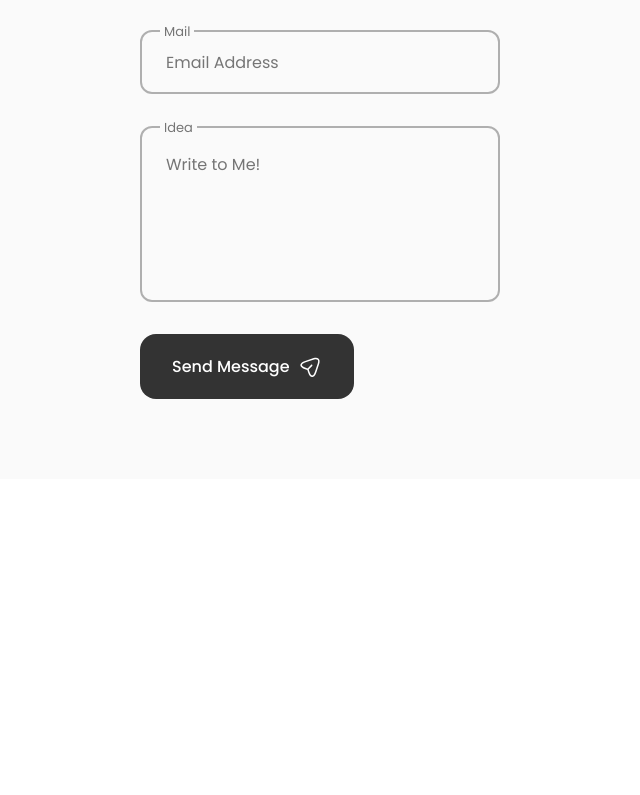
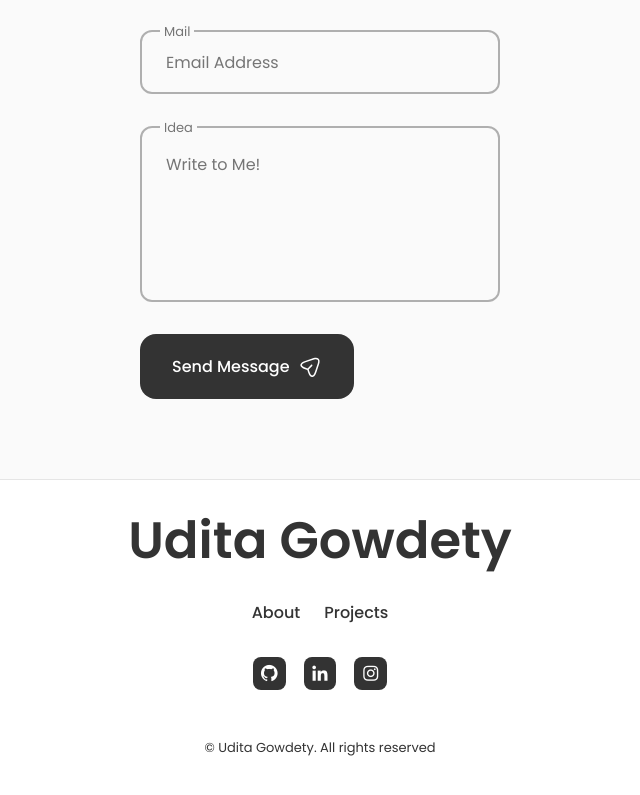
Before and after one commit to uditagowdety/react-portfolio, a React (Vite) app: page / in a window 1280 px wide. Shown: the part 2160-2955 px from the top of the page, without its empty margins (320-960 px from the left). Before the commit the page ends 2639 px from the top, so only its background shows below. Built offline with nearby package versions, Linux system fonts and the light colour scheme.

Commit message:
footer done

```diff
--- a/src/App.jsx
+++ b/src/App.jsx
@@ -6,6 +6,7 @@
 import Skills from "./components/skills/Skills";
 import Qualification from "./components/qualification/Qualification";
 import Contact from "./components/contact/Contact";
+import Footer from "./components/footer/Footer";
 
 const App =() => {
 
@@ -19,6 +20,7 @@
         <Skills />
         <Qualification />
         <Contact />
+        <Footer />
       </main>
     </>
   )
--- /dev/null
+++ b/src/components/footer/Footer.jsx
@@ -0,0 +1,39 @@
+import React from 'react'
+import "./footer.css"
+
+const Footer = () => {
+  return (
+    <footer className="footer">
+        <div className="footer__container container">
+            <h1 className="footer__title">Udita Gowdety</h1>
+            <ul className="footer__list">
+                <li>
+                    <a href="#about" className="footer__link">About</a>
+                </li>
+
+                <li>
+                    <a href="#portfolio" className="footer__link">Projects</a>
+                </li>
+            </ul>
+
+            <div className="footer__social">
+                <a href="https://github.com/uditagowdety" className="footer__social-link" target='_blank'>
+                    <i class="bx bxl-github"></i>
+                </a>
+
+                <a href="https://www.linkedin.com/in/uditagowdety/" className="footer__social-link" target='_blank'>
+                    <i class="bx bxl-linkedin"></i>
+                </a>
+
+                <a href="https://www.instagram.com/mixed.monet/" className="footer__social-link" target='_blank'>
+                    <i class="bx bxl-instagram"></i>
+                </a>
+            </div>
+
+            <span className="footer__copy">&#169; Udita Gowdety. All rights reserved</span>
+        </div>
+    </footer>
+  )
+}
+
+export default Footer
--- /dev/null
+++ b/src/components/footer/footer.css
@@ -0,0 +1,80 @@
+.footer{
+    background-color: var(--container-color);
+    border-top: 1px solid rgba(0,0,0,0.1);
+}
+
+.footer__container{
+    padding: 2rem 0 6rem;
+}
+
+.footer__title,
+.footer__link{
+    color: var(--title-color);
+}
+
+.footer__title{
+    text-align: center;
+    margin-bottom: var(--mb-2);
+}
+
+.footer__link:hover{
+    color: var(--title-color-dark);
+}
+
+.footer__list{
+    display: flex;
+    justify-content: center;
+    column-gap: 1.5rem;
+    margin-bottom: var(--mb-2);
+}
+
+.footer__social{
+    display: flex;
+    justify-content: center;
+    column-gap: 1.125rem;
+}
+
+.footer__social-link{
+    background-color: var(--title-color);
+    color: var(--container-color);
+    font-size: 1.25rem;
+    padding: 0.4rem;
+    border-radius: 0.5rem;
+    display: inline-flex;
+}
+
+.footer__social-link:hover{
+    background-color: var(--title-color-dark);
+}
+
+.footer__copy{
+    display: block;
+    margin-top: 3rem;
+    color: var(--title-color);
+    text-align: center;
+    font-size: var(--smaller-font-size);
+}
+
+/*=============== BREAKPOINTS ===============*/
+/* For large devices */
+@media screen and (max-width: 992px) {
+    .footer__social-link{
+        padding: 0.25rem;
+        border-radius: 0.25rem;
+        font-size: 1rem;
+    }
+}
+
+  /* For medium devices */
+@media screen and (max-width: 768px) {
+
+}
+
+@media screen and (max-width: 576px) {
+
+}
+
+/* For small devices */
+@media screen and (max-width: 350px) {
+
+}
```
